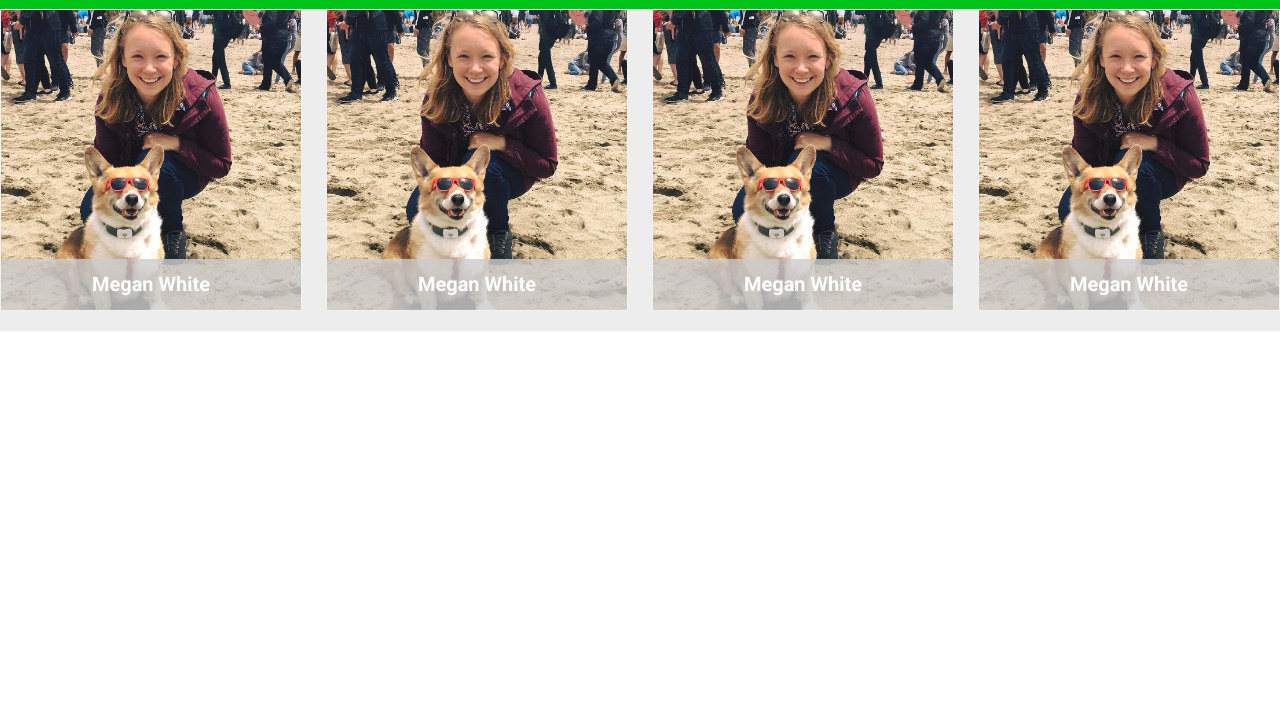
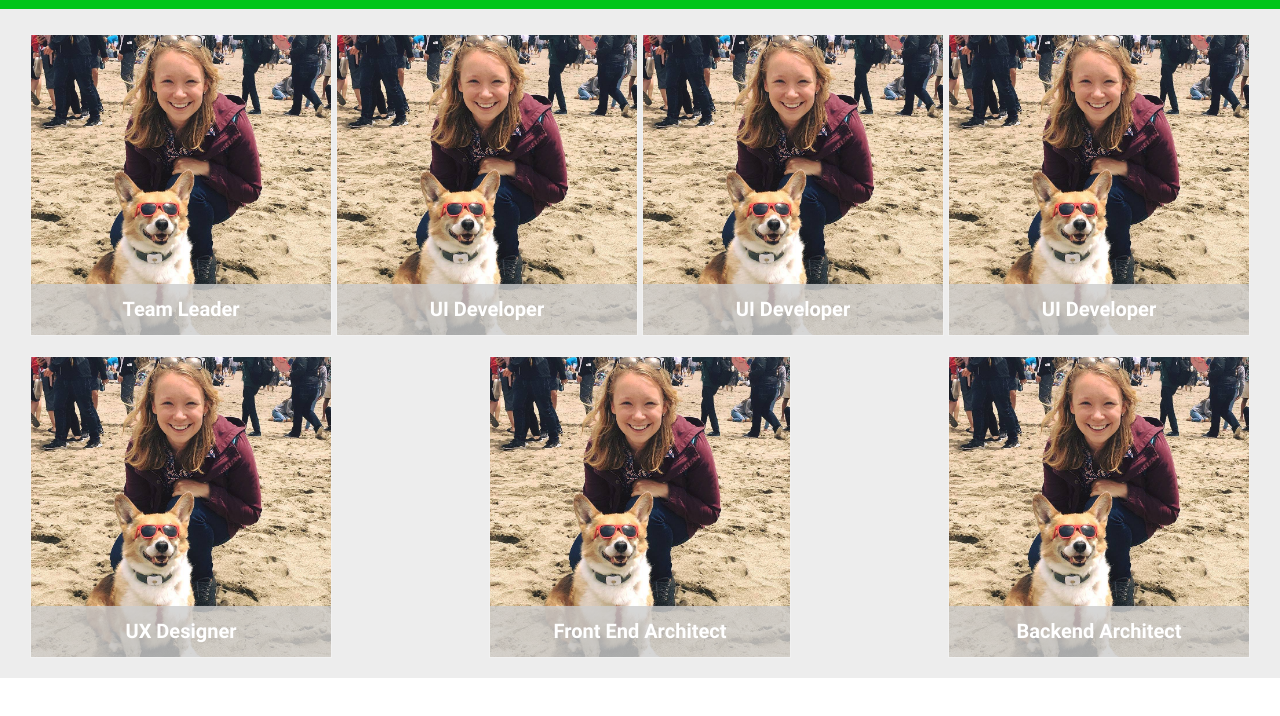
Before and after one commit to one-line-a-day-lambda/marketing-page, a plain HTML site: page about.html in a window 1280 px wide. Shown: the part 66-782 px from the top of the page. Drawn offline with nearby package versions, Linux system fonts and the light colour scheme.

Commit message:
add flip cards for each team member and position

```diff
--- a/LESS/about.LESS
+++ b/LESS/about.LESS
@@ -1,12 +1,18 @@
 @import '../LESS/variables.less';
+
+.container {
+    max-width: 1400px;
+    background: @background-grey;
 
     .card-container {
         display: flex;
         flex-wrap: wrap;
         justify-content: space-between;
-    margin-top: 75px;
-    width: 100%;
         background: @background-grey;
+        padding-top: 100px;
+        padding-left: 30px;
+        padding-right: 30px;
+
 
 
         .flip-card {
@@ -55,3 +61,4 @@
             transform: rotateY(180deg);
           }
     }
+}
--- a/about.html
+++ b/about.html
@@ -11,6 +11,7 @@
 </head>
 
 <body>
+    <div class='container'>
     <!-- TOP BAR COMPONENT -->
     <div class="top-bar">
         <div class="menu">
@@ -30,14 +31,14 @@
             <div class="flip-card-inner">
                 <div class="flip-card-front">
                     <div class="text-box">
-                        <h1>Megan White</h1>
+                        <h1>Team Leader</h1>
                     </div>
                     <img src="./Images/megan.jpg" style="width:300px;height:300px;">
                 </div>
                 <div class="flip-card-back">
-                    <h1>Megan White</h1>
-                    <p>UI Designer</p>
-                    <p>She's ok</p>
+                    <h1>Trevor Fehrman</h1>
+                    <h2>Team leader</h2>
+                    <p>Trevor's bio</p>
                 </div>
             </div>
         </div>
@@ -46,14 +47,14 @@
             <div class="flip-card-inner">
                 <div class="flip-card-front">
                     <div class="text-box">
-                        <h1>Megan White</h1>
+                        <h1>UI Developer</h1>
                     </div>
                     <img src="./Images/megan.jpg" style="width:300px;height:300px;">
                 </div>
                 <div class="flip-card-back">
-                    <h1>Megan White</h1>
-                    <p>UI Designer</p>
-                    <p>She's ok</p>
+                    <h1>Noah Franco</h1>
+                    <h2>UI Developer</h2>
+                    <p>Noah's bio</p>
                 </div>
             </div>
         </div>
@@ -62,14 +63,14 @@
             <div class="flip-card-inner">
                 <div class="flip-card-front">
                     <div class="text-box">
-                        <h1>Megan White</h1>
+                        <h1>UI Developer</h1>
                     </div>
                     <img src="./Images/megan.jpg" style="width:300px;height:300px;">
                 </div>
                 <div class="flip-card-back">
                     <h1>Megan White</h1>
-                    <p>UI Designer</p>
-                    <p>She's ok</p>
+                    <h2>UI Developer</h2>
+                    <p>Megan's bio</p>
                 </div>
             </div>
         </div>
@@ -79,17 +80,66 @@
             <div class="flip-card-inner">
                 <div class="flip-card-front">
                     <div class="text-box">
-                        <h1>Megan White</h1>
+                        <h1>UI Developer</h1>
                     </div>
                     <img src="./Images/megan.jpg" style="width:300px;height:300px;">
                 </div>
                 <div class="flip-card-back">
-                    <h1>Megan White</h1>
-                    <p>UI Designer</p>
-                    <p>She's ok</p>
+                    <h1>Justin Renninger</h1>
+                    <h2>UI Developer</h2>
+                    <p>Justin's bio</p>
                 </div>
             </div>
         </div>
+
+        <div class="flip-card">
+                <div class="flip-card-inner">
+                    <div class="flip-card-front">
+                        <div class="text-box">
+                            <h1>UX Designer</h1>
+                        </div>
+                        <img src="./Images/megan.jpg" style="width:300px;height:300px;">
+                    </div>
+                    <div class="flip-card-back">
+                        <h1>Daniel Stadler</h1>
+                        <h2>UX Designer</h2>
+                        <p>Daniel's bio</p>
+                    </div>
+                </div>
+            </div>
+
+            <div class="flip-card">
+                    <div class="flip-card-inner">
+                        <div class="flip-card-front">
+                            <div class="text-box">
+                                <h1>Front End Architect</h1>
+                            </div>
+                            <img src="./Images/megan.jpg" style="width:300px;height:300px;">
+                        </div>
+                        <div class="flip-card-back">
+                            <h1>Greg Zolton</h1>
+                            <h2>Front-End Architect</h2>
+                            <p>Greg's bio</p>
+                        </div>
+                    </div>
+                </div>
+
+                <div class="flip-card">
+                        <div class="flip-card-inner">
+                            <div class="flip-card-front">
+                                <div class="text-box">
+                                    <h1>Backend Architect</h1>
+                                </div>
+                                <img src="./Images/megan.jpg" style="width:300px;height:300px;">
+                            </div>
+                            <div class="flip-card-back">
+                                <h1>Peter Stone</h1>
+                                <h2>Backend Architect</h2>
+                                <p>Peter's bio</p>
+                            </div>
+                        </div>
+                    </div>
+
 
 
 
@@ -97,7 +147,7 @@
     </div>
 
 
-
+</div>
 
 
 
```
Also changed, not shown: CSS/index.css. Lines whose indentation alone changed are shown as unchanged.
